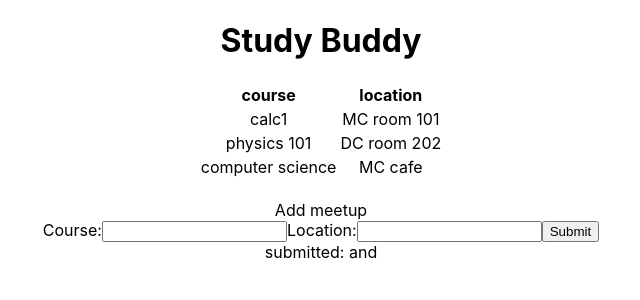
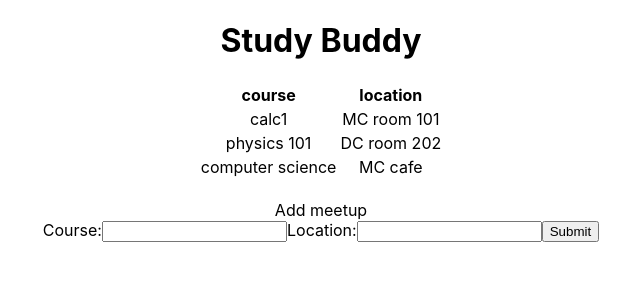
Before and after one commit to john1625b/Study-Buddy-2.0, a React (Create React App) app: page / in a window 1280 px wide. Shown: the top 300 px of the page, without its empty margins (319-959 px from the left). Built offline with nearby package versions, Linux system fonts and the light colour scheme.

Commit message:
comments out form submission

```diff
--- a/src/App.js
+++ b/src/App.js
@@ -28,12 +28,9 @@ class App extends React.Component {
 
     handleSubmit(event) {
         event.preventDefault();
-        const course = this.state.course;
-        const courseLocation = this.state.courseLocation;
         const newTable = this.state.table;
-        const newRow = {course: course, loc: courseLocation};
+        const newRow = {course: this.state.course, loc: this.state.courseLocation};
         newTable.push(newRow);
-        console.log(typeof(newTable), newTable);
 
         this.setState(prevState => ({
             ...prevState,
@@ -86,9 +83,10 @@ class App extends React.Component {
                         <input type="submit" value="Submit" />
                     </form>
 
-                    <div>
-                        submitted: {this.state.course} and {this.state.courseLocation}
-                    </div>
+                    {/*<div>*/}
+                    {/*    {this.state.course && this.state.courseLocation ?*/}
+                    {/*        <p>submitted {this.state.course} at {this.state.courseLocation} </p>  : null}*/}
+                    {/*</div>*/}
 
                 </div>
             </div>
```
